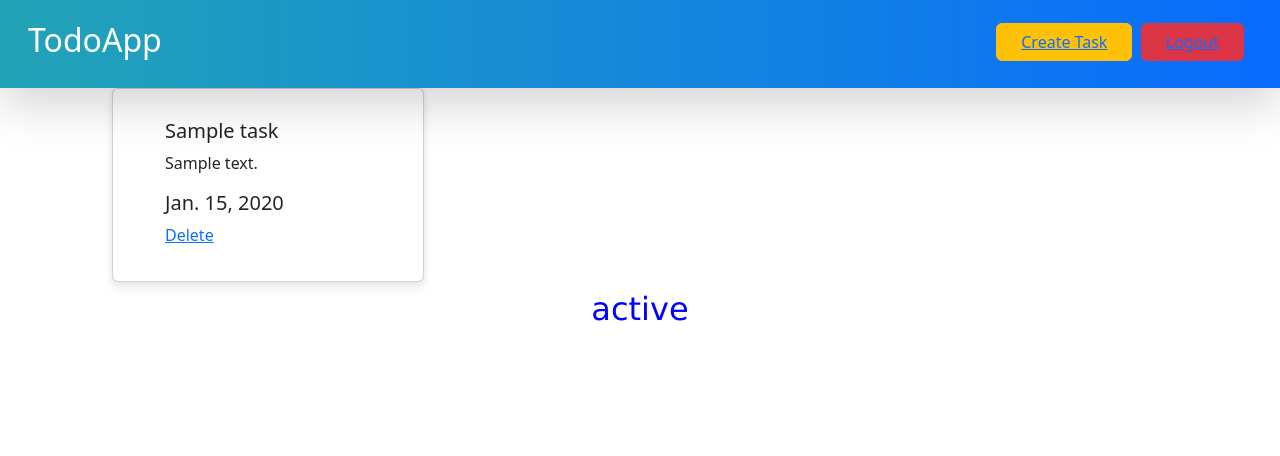
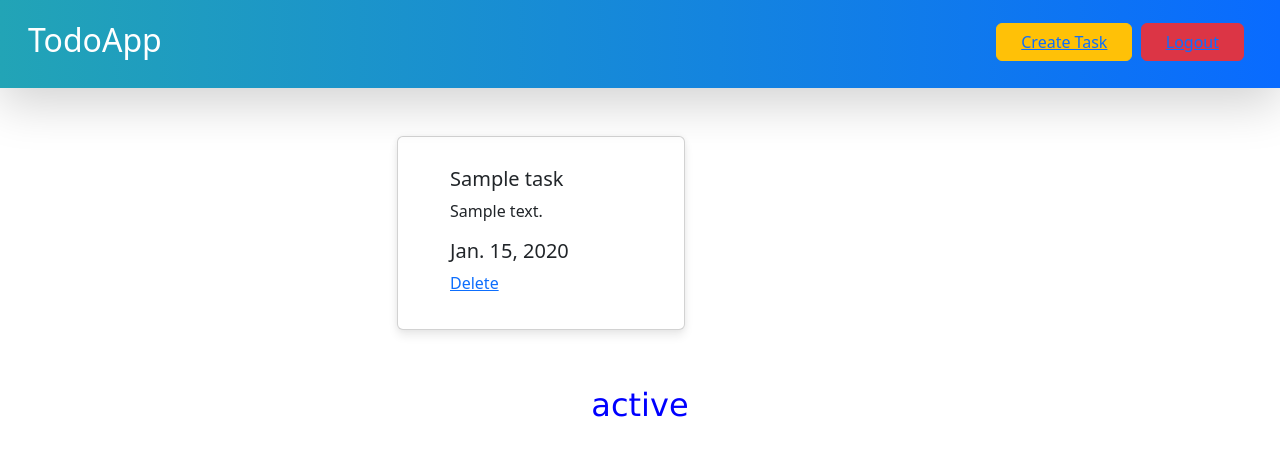
Before and after one commit to codenameLontong/Tugas-2, a Django app: template todolist/templates/todolist.html in a window 1280 px wide. Shown: the top 456 px of the page. Run offline with Django 4.2, Linux system fonts and the light colour scheme; tables that the repository leaves empty hold one stand-in row (values such as "Sample post"); the template is opened without the code that fills it: values that come from a table or form of the project are taken from there, most other values are stand-ins (such as "Sample title", 1, 10 or a date in 2020); some libraries are stand-ins or nearby versions.

Commit message:
Updated Responsive

```diff
--- a/todolist/templates/todolist.html
+++ b/todolist/templates/todolist.html
@@ -48,12 +48,12 @@
     <br><br><br>
     {% if list %}
     <div class="container">
-      <div class="col-12 col-md-6 col-lg-4 ">
+      <div class="row row-cols-4 g-5 py-5 px-5 row d-flex justify-content-center">
         {% comment %} Add the data below this line {% endcomment %}
         {% for item in list %}
 
-          <div class="col">
-            <div class="card .bg-light .bg-gradient rounded">
+          <div class="col-18 col-md-9 col-lg-6">
+            <div class="card .bg-light .bg-gradient rounded" style="width: 18rem;">
               <div class="card-body">
                 <h5 class="card-title">{{item.title}}</h5>
                 <p class="card-text">{{item.description}}</p>
@@ -63,6 +63,7 @@
             </div>
           </div>
     </div>
+
 
 
 
```
